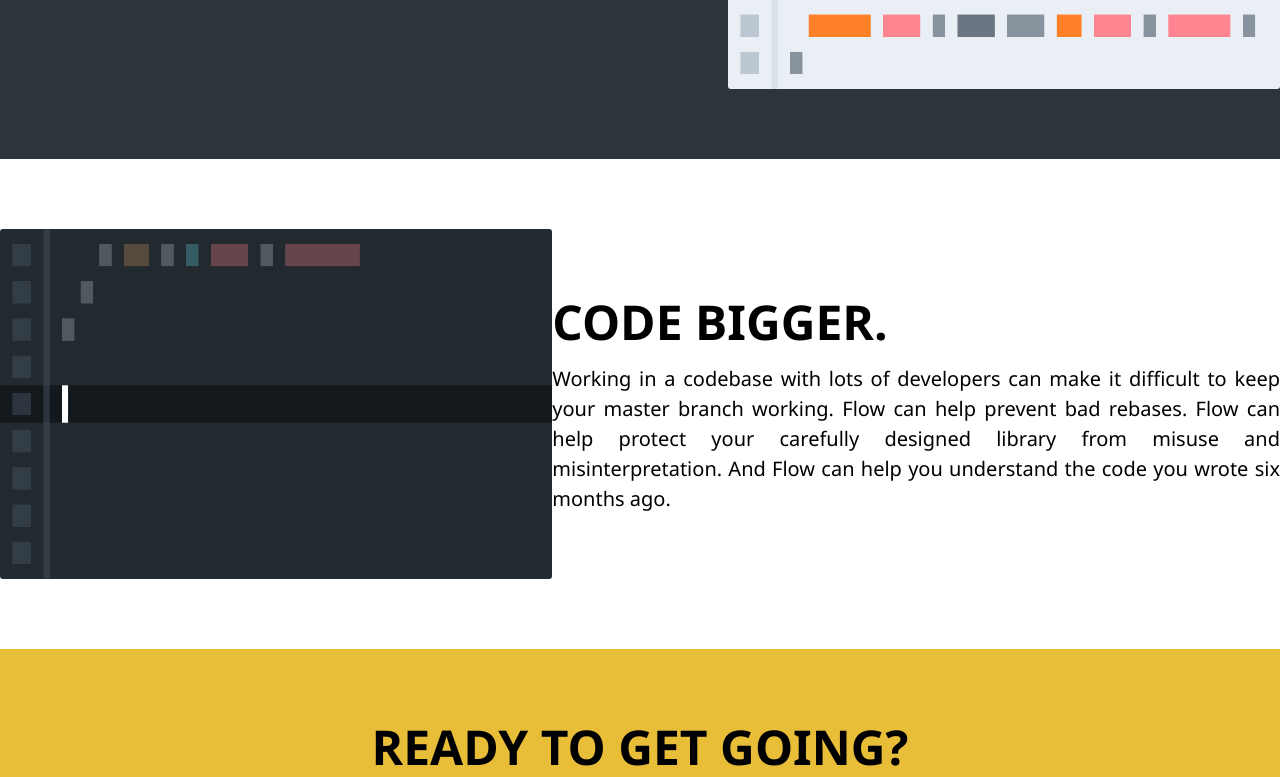
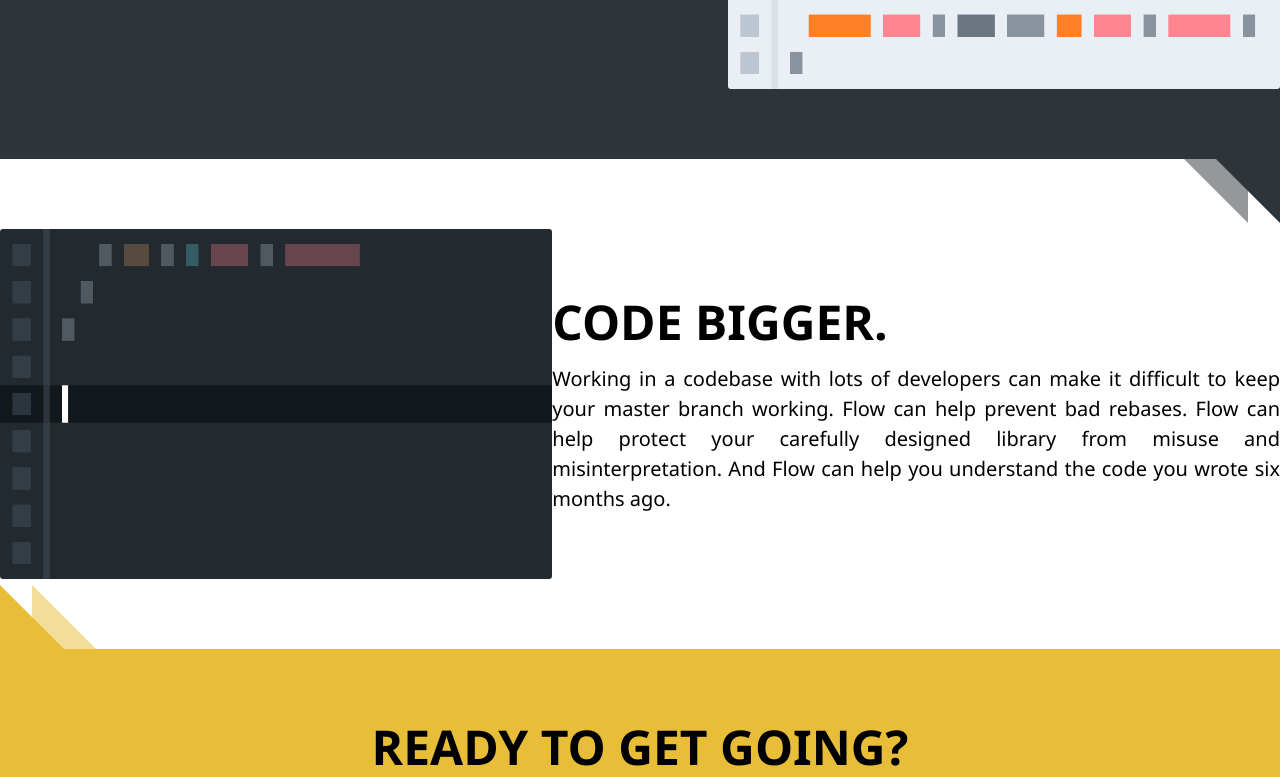
Before and after one commit to sissokho/flow-homepage-clone, a plain HTML site: page index.html in a window 1280 px wide. Shown: the part 1846-2623 px from the top of the page. Drawn offline with Linux system fonts and the light colour scheme.

Commit message:
Start adding some decoration to the sections

```diff
--- a/stylesheets/styles.css
+++ b/stylesheets/styles.css
@@ -147,6 +147,71 @@ header {
   }
 }
 
+.decoration,
+.decoration::after {
+  position: absolute;
+  border: 3.2rem solid;
+  /* display: inline-block; */
+  /* z-index: 3; */
+}
+
+.decoration {
+  /* z-index: 1; */
+}
+
+.decoration::after {
+  content: "";
+  z-index: -1;
+}
+
+.decoration--light {
+  border-color: #fff;
+}
+
+.decoration--light::after {
+  border-color: #f6f6f6;
+}
+
+.decoration--dark {
+  border-color: #2d343a;
+}
+
+.decoration--dark::after {
+  border-color: #95989b;
+}
+
+.decoration--orange {
+  border-color: #e8bd38;
+}
+
+.decoration--orange::after {
+  border-color: #f3dd99;
+}
+
+.decoration--up,
+.decoration--up::after {
+  top: calc(-3.2rem * 2);
+  left: 0;
+  border-right-color: transparent;
+  border-top-color: transparent;
+}
+
+.decoration--up::after {
+  top: -3.2rem;
+}
+
+.decoration--down,
+.decoration--down::after {
+  bottom: calc(-3.2rem * 2);
+  right: 0;
+  border-left-color: transparent;
+  border-bottom-color: transparent;
+}
+
+.decoration--down::after {
+  bottom: -3.2rem;
+}
+
 .button {
   padding: 0.8em;
   border: 4px solid;
@@ -178,21 +243,30 @@ header {
   color: #e8bd38;
 }
 
+main {
+  /* z-index: 1; */
+}
+
 .section {
   padding: 7em 0;
+  position: relative;
+  z-index: 1;
 }
 
 .section--light {
   background: #fff;
+  /* z-index: 1; */
 }
 
 .section--orange {
   background: #e8bd38;
+  /* z-index: 1; */
 }
 
 .section--dark {
   background: #2d343a;
   color: #fff;
+  z-index: 1;
 }
 
 .button-group {
@@ -297,6 +371,10 @@ header {
   border-radius: 3px;
 }
 
+.section:nth-of-type(5) {
+  z-index: 0;
+}
+
 .section:nth-of-type(6) {
   text-align: center;
 }
@@ -315,6 +393,7 @@ header {
 }
 
 .section:last-of-type {
+  z-index: 0;
 }
 
 .feature {
```
